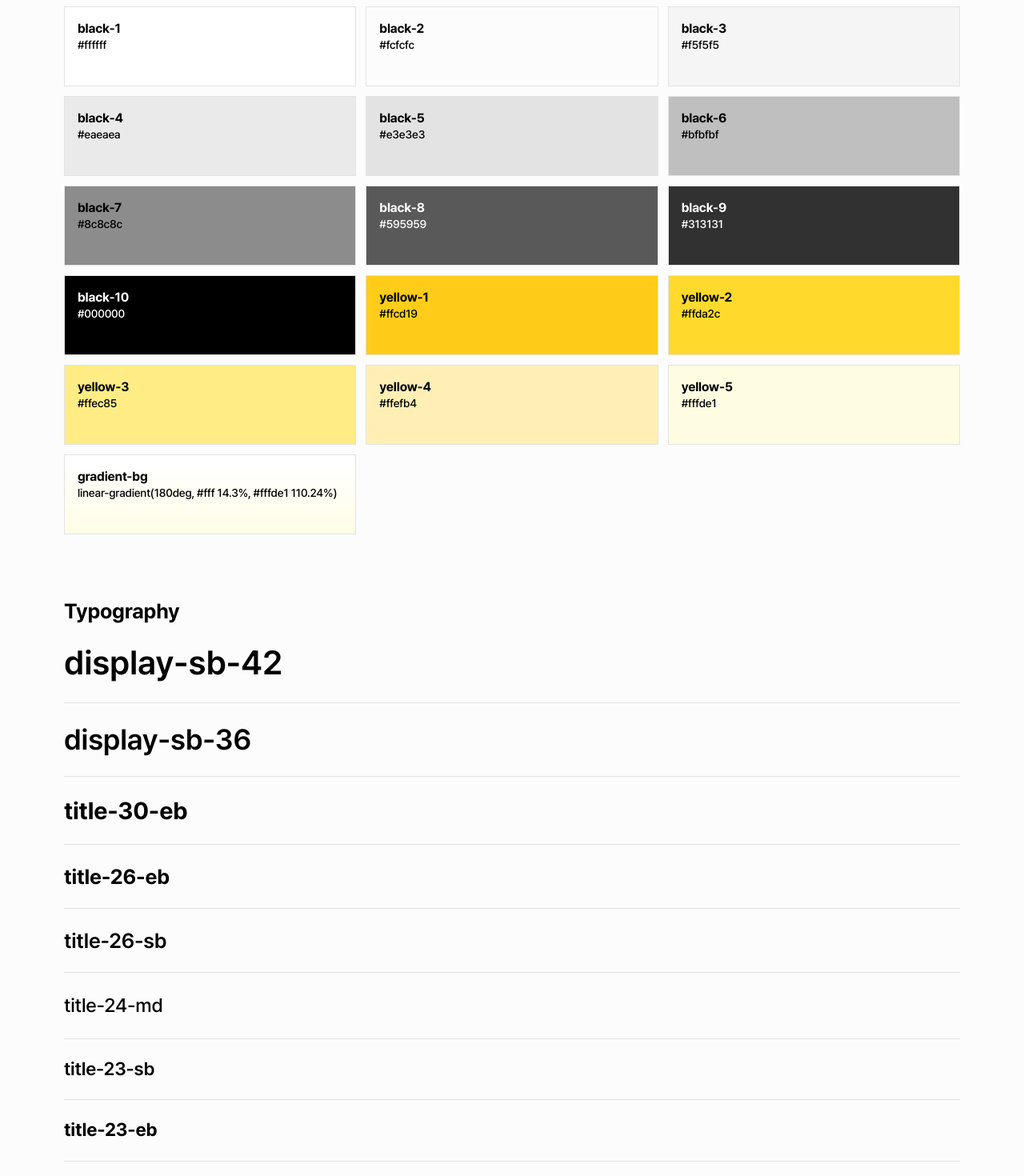
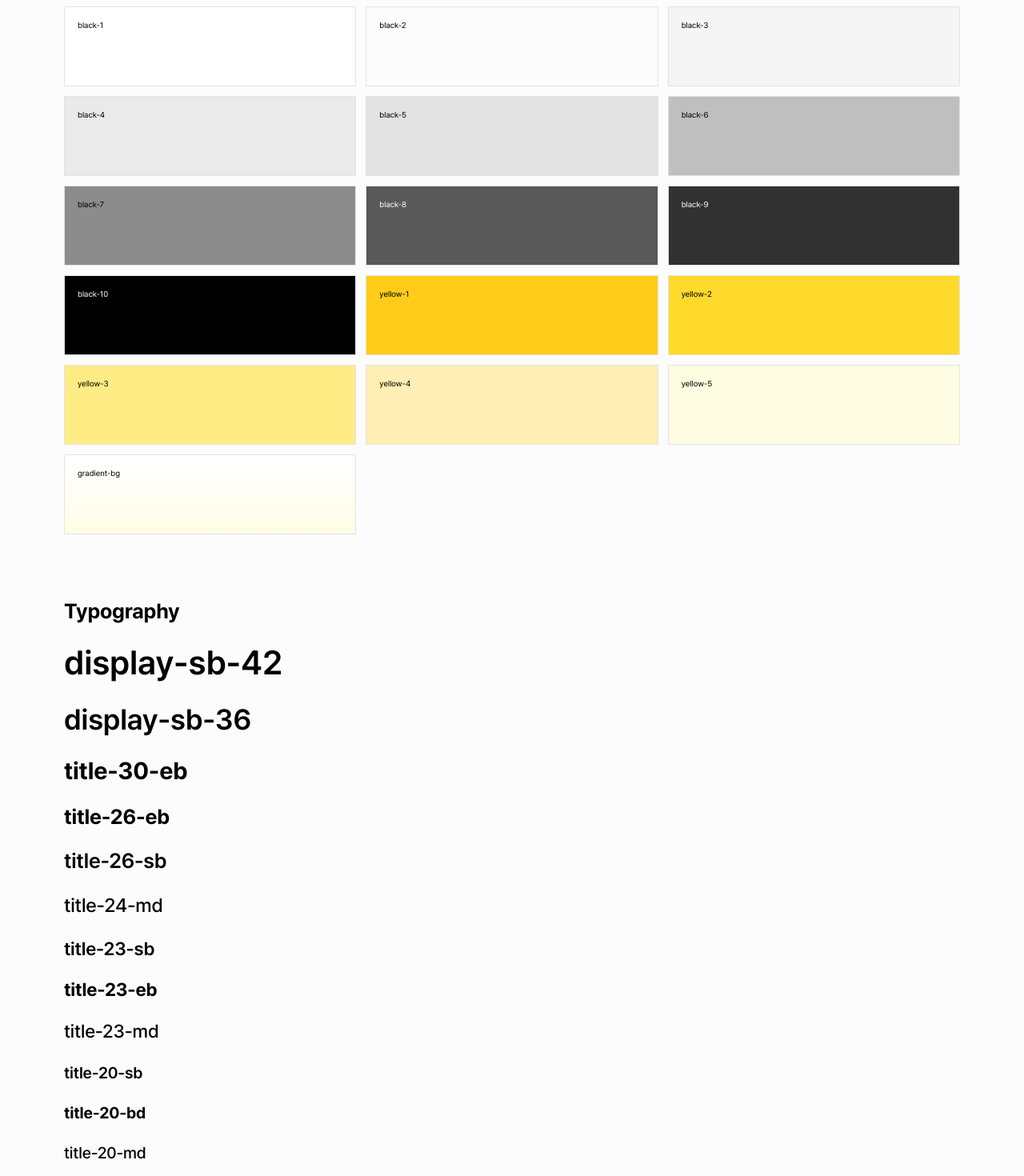
Before and after one commit to seunghye-rain/rain-portfolio, a Next.js app: page / in a window 1280 px wide. Shown: the part 300-1770 px from the top of the page at 80% size. Built offline with nearby package versions, Linux system fonts and the light colour scheme.

Commit message:
refactor: 색상 및 타이포그래피 토큰을 상수에서 직접 렌더링으로 변경

```diff
--- a/src/app/(home)/page.tsx
+++ b/src/app/(home)/page.tsx
@@ -1,46 +1,4 @@
 import Link from 'next/link';
-
-const COLOR_TOKENS = [
-  { className: 'bg-black-1', name: 'black-1', value: '#ffffff' },
-  { className: 'bg-black-2', name: 'black-2', value: '#fcfcfc' },
-  { className: 'bg-black-3', name: 'black-3', value: '#f5f5f5' },
-  { className: 'bg-black-4', name: 'black-4', value: '#eaeaea' },
-  { className: 'bg-black-5', name: 'black-5', value: '#e3e3e3' },
-  { className: 'bg-black-6', name: 'black-6', value: '#bfbfbf' },
-  { className: 'bg-black-7', name: 'black-7', value: '#8c8c8c' },
-  { className: 'bg-black-8 text-black-1', name: 'black-8', value: '#595959' },
-  { className: 'bg-black-9 text-black-1', name: 'black-9', value: '#313131' },
-  { className: 'bg-black-10 text-black-1', name: 'black-10', value: '#000000' },
-  { className: 'bg-yellow-1', name: 'yellow-1', value: '#ffcd19' },
-  { className: 'bg-yellow-2', name: 'yellow-2', value: '#ffda2c' },
-  { className: 'bg-yellow-3', name: 'yellow-3', value: '#ffec85' },
-  { className: 'bg-yellow-4', name: 'yellow-4', value: '#ffefb4' },
-  { className: 'bg-yellow-5', name: 'yellow-5', value: '#fffde1' },
-];
-
-const TYPOGRAPHY_TOKENS = [
-  'display-sb-42',
-  'display-sb-36',
-  'title-30-eb',
-  'title-26-eb',
-  'title-26-sb',
-  'title-24-md',
-  'title-23-sb',
-  'title-23-eb',
-  'title-23-md',
-  'title-20-sb',
-  'title-20-bd',
-  'title-20-md',
-  'font-18-bd',
-  'font-18-md',
-  'font-16-bd',
-  'font-16-sb',
-  'font-16-md',
-  'font-16-rg',
-  'font-14-bd',
-  'caption-14-bd',
-  'caption-14-md',
-];
 
 export default function Home() {
   return (
@@ -62,18 +20,39 @@ export default function Home() {
         <section className='flex flex-col gap-[2.4rem]'>
           <h2 className='title-26-eb'>Color</h2>
           <div className='grid grid-cols-1 gap-[1.2rem] sm:grid-cols-2 lg:grid-cols-3'>
-            {COLOR_TOKENS.map(({ className, name, value }) => (
-              <div
-                className={`border-black-5 min-h-[10rem] border p-[1.6rem] ${className}`}
-                key={name}
-              >
-                <p className='font-16-bd'>{name}</p>
-                <p className='caption-14-md'>{value}</p>
-              </div>
-            ))}
+            <div className='bg-black-1 border-black-5 min-h-[10rem] border p-[1.6rem]'>black-1</div>
+            <div className='bg-black-2 border-black-5 min-h-[10rem] border p-[1.6rem]'>black-2</div>
+            <div className='bg-black-3 border-black-5 min-h-[10rem] border p-[1.6rem]'>black-3</div>
+            <div className='bg-black-4 border-black-5 min-h-[10rem] border p-[1.6rem]'>black-4</div>
+            <div className='bg-black-5 border-black-5 min-h-[10rem] border p-[1.6rem]'>black-5</div>
+            <div className='bg-black-6 border-black-5 min-h-[10rem] border p-[1.6rem]'>black-6</div>
+            <div className='bg-black-7 border-black-5 min-h-[10rem] border p-[1.6rem]'>black-7</div>
+            <div className='bg-black-8 border-black-5 text-black-1 min-h-[10rem] border p-[1.6rem]'>
+              black-8
+            </div>
+            <div className='bg-black-9 border-black-5 text-black-1 min-h-[10rem] border p-[1.6rem]'>
+              black-9
+            </div>
+            <div className='bg-black-10 border-black-5 text-black-1 min-h-[10rem] border p-[1.6rem]'>
+              black-10
+            </div>
+            <div className='bg-yellow-1 border-black-5 min-h-[10rem] border p-[1.6rem]'>
+              yellow-1
+            </div>
+            <div className='bg-yellow-2 border-black-5 min-h-[10rem] border p-[1.6rem]'>
+              yellow-2
+            </div>
+            <div className='bg-yellow-3 border-black-5 min-h-[10rem] border p-[1.6rem]'>
+              yellow-3
+            </div>
+            <div className='bg-yellow-4 border-black-5 min-h-[10rem] border p-[1.6rem]'>
+              yellow-4
+            </div>
+            <div className='bg-yellow-5 border-black-5 min-h-[10rem] border p-[1.6rem]'>
+              yellow-5
+            </div>
             <div className='gradient-bg border-black-5 min-h-[10rem] border p-[1.6rem]'>
-              <p className='font-16-bd'>gradient-bg</p>
-              <p className='caption-14-md'>linear-gradient(180deg, #fff 14.3%, #fffde1 110.24%)</p>
+              gradient-bg
             </div>
           </div>
         </section>
@@ -81,11 +60,27 @@ export default function Home() {
         <section className='flex flex-col gap-[2.4rem]'>
           <h2 className='title-26-eb'>Typography</h2>
           <div className='flex flex-col gap-[2.4rem]'>
-            {TYPOGRAPHY_TOKENS.map((token) => (
-              <div className='border-black-5 border-b pb-[2.4rem]' key={token}>
-                <p className={token}>{token}</p>
-              </div>
-            ))}
+            <p className='display-sb-42'>display-sb-42</p>
+            <p className='display-sb-36'>display-sb-36</p>
+            <p className='title-30-eb'>title-30-eb</p>
+            <p className='title-26-eb'>title-26-eb</p>
+            <p className='title-26-sb'>title-26-sb</p>
+            <p className='title-24-md'>title-24-md</p>
+            <p className='title-23-sb'>title-23-sb</p>
+            <p className='title-23-eb'>title-23-eb</p>
+            <p className='title-23-md'>title-23-md</p>
+            <p className='title-20-sb'>title-20-sb</p>
+            <p className='title-20-bd'>title-20-bd</p>
+            <p className='title-20-md'>title-20-md</p>
+            <p className='font-18-bd'>font-18-bd</p>
+            <p className='font-18-md'>font-18-md</p>
+            <p className='font-16-bd'>font-16-bd</p>
+            <p className='font-16-sb'>font-16-sb</p>
+            <p className='font-16-md'>font-16-md</p>
+            <p className='font-16-rg'>font-16-rg</p>
+            <p className='font-14-bd'>font-14-bd</p>
+            <p className='caption-14-bd'>caption-14-bd</p>
+            <p className='caption-14-md'>caption-14-md</p>
           </div>
         </section>
       </div>
```
